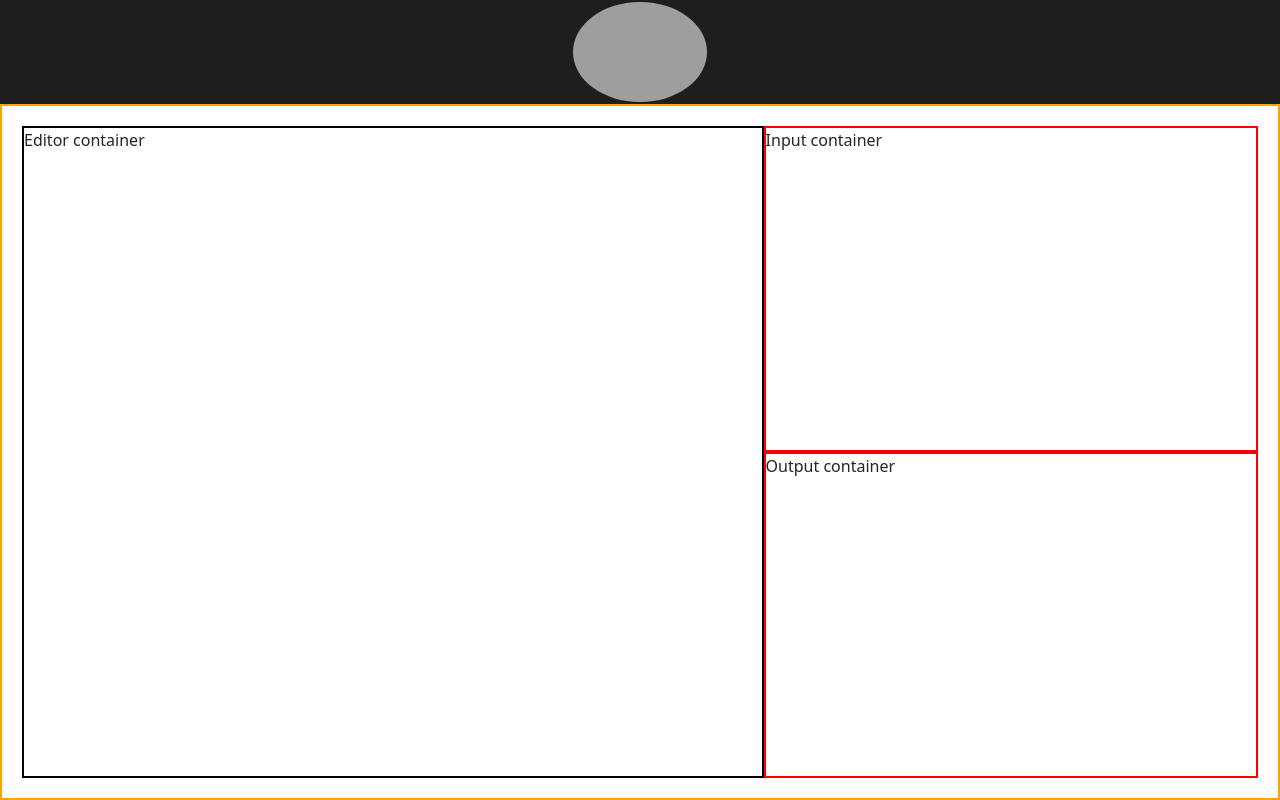
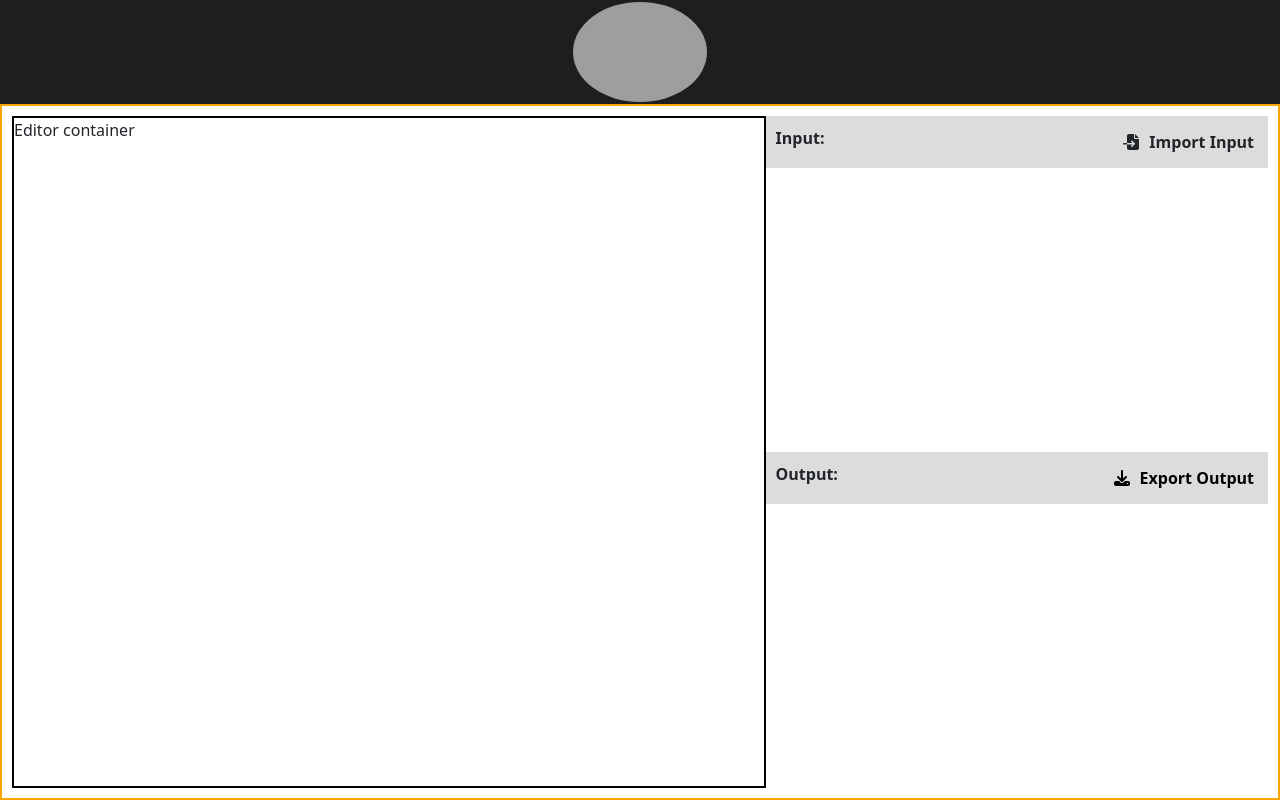
Before and after one commit to daracoo/online_ide, a React (Create React App) app: page / in a window 1280 px wide. Both pictures are taken after a click on the button 839 px from the left and 283 px from the top of the page. Built offline with nearby package versions, Linux system fonts and the light colour scheme; grey boxes are pictures that could not be loaded.

Commit message:
improve look of input & output

```diff
--- a/src/templates/EditorTemplate/editor.js
+++ b/src/templates/EditorTemplate/editor.js
@@ -1,5 +1,7 @@
 import { useParams } from "react-router-dom";
 import "./style.scss";
+import { FontAwesomeIcon } from "@fortawesome/react-fontawesome";
+import { faFileImport, faDownload } from '@fortawesome/free-solid-svg-icons';
 
 export const EditorTemplate = () => {
     const params = useParams();
@@ -7,12 +9,31 @@ export const EditorTemplate = () => {
     return (
         <div className="page-container">
             <div className="header-container">
-                <img src="https://i.ibb.co/P4763KY/Code-Editor-3.png" className="logo"></img>
+                <img src="https://i.ibb.co/P4763KY/Code-Editor-3.png" className="logo" alt="logo"></img>
             </div>
             <div className="content-container">
                 <div className="editor-container">Editor container</div>
-                <div className="input-container">Input container</div>
-                <div className="output-container">Output container</div>
+                <div className="input-output-container">
+                    <div className="input-header">
+                        <b>Input: </b>
+                        <label htmlFor="input" className="icon-container">
+                            <span className="material-icons"><FontAwesomeIcon icon={faFileImport}/></span>
+                            <b className="">Import Input</b>
+                        </label>
+                        <input type="file" id="input" style={{display: 'none'}}></input>
+                    </div>
+                    <textarea></textarea>
+                </div>
+                <div className="input-output-container">
+                    <div className="input-header">
+                        <b>Output: </b>
+                        <button className="icon-container">
+                            <span className="material-icons"><FontAwesomeIcon icon={faDownload}/></span>
+                            <b>Export Output</b>
+                        </button>
+                    </div>
+                    <textarea readOnly></textarea>
+                </div>
             </div>
         </div>
     )
--- a/src/templates/EditorTemplate/style.scss
+++ b/src/templates/EditorTemplate/style.scss
@@ -2,8 +2,15 @@
     height: 100vh;
     display: flex;
     flex-direction: column;
+    .icon-container{
+        display: flex;
+        gap: 10px;
+        align-items: center;
+        padding: 4px;
+        cursor: pointer;
+    }
     .content-container{
-        padding: 20px;
+        padding: 10px;
         border: 2px solid orange;
         flex-grow: 1;
         display: grid;
@@ -19,8 +26,29 @@
         background-color: #1e1e1e;
         padding: 2px 0;
     }
-    .input-container, .output-container{
-        border: 2px solid red;
+    .input-output-container{
+        display: flex;
+        flex-direction: column;
+        .input-header{
+            background-color: gainsboro;
+            padding: 10px;
+            display: flex;
+            justify-content: space-between;
+        }
+        textarea{
+            flex-grow: 1;
+            border: none;
+            resize: none;
+            padding: 10px;
+            font-size: 20px;
+        }
+        textarea:focus{
+            outline: none;
+        }
+        button{
+            border: none;
+            background-color: gainsboro;
+        }
     }
     .editor-container{
         border: 2px solid black;
```
